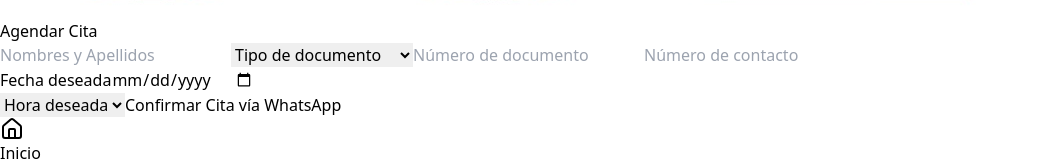
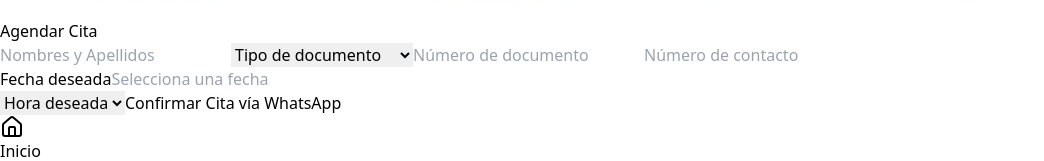
Before and after one commit to FDOACE/optica-sol-app, a React (Vite) app: page /citas in a window 1280 px wide. Shown: the part 571-732 px from the top of the page, without its empty margins (0-1044 px from the left). Built offline with nearby package versions, Linux system fonts and the light colour scheme.

Commit message:
Bloqueo de fines de semana en el formulario de citas

```diff
--- a/package.json
+++ b/package.json
@@ -7,8 +7,10 @@
     "preview": "vite preview"
   },
   "dependencies": {
+    "date-fns": "^4.1.0",
     "lucide-react": "^0.507.0",
     "react": "^18.2.0",
+    "react-datepicker": "^8.3.0",
     "react-dom": "^18.2.0",
     "react-router-dom": "^7.5.3",
     "swiper": "^11.2.6"
--- a/src/pages/Citas.jsx
+++ b/src/pages/Citas.jsx
@@ -1,42 +1,40 @@
 import { useState } from 'react'
 import logo from '../assets/logo-optica.jpg'
+import DatePicker from 'react-datepicker'
+import 'react-datepicker/dist/react-datepicker.css'
+import { registerLocale } from 'react-datepicker'
+import es from 'date-fns/locale/es'
+
+registerLocale('es', es)
 
 export default function Citas() {
   const [nombre, setNombre] = useState('')
   const [tipoDoc, setTipoDoc] = useState('')
   const [numDoc, setNumDoc] = useState('')
-  const [fecha, setFecha] = useState('')
+  const [fecha, setFecha] = useState(null)
   const [hora, setHora] = useState('')
   const [telefono, setTelefono] = useState('')
-
-  const esDiaHabil = (fechaStr) => {
-    const fechaObj = new Date(fechaStr)
-    const dia = fechaObj.getDay()
-    return dia >= 1 && dia <= 5 // Lunes a Viernes (0 = Domingo, 6 = Sábado)
-  }
 
   const handleSubmit = (e) => {
     e.preventDefault()
 
-    if (!esDiaHabil(fecha)) {
-      alert('Por favor selecciona una fecha entre lunes y viernes.')
-      return
-    }
+    const fechaStr = fecha ? fecha.toLocaleDateString('es-CO') : ''
 
     const mensaje = `Hola, soy *${nombre}*. Deseo agendar una cita en Óptica Sol.%0A
 - Tipo de documento: ${tipoDoc}%0A
 - Número: ${numDoc}%0A
-- Fecha deseada: ${fecha}%0A
+- Fecha deseada: ${fechaStr}%0A
 - Hora deseada: ${hora}%0A
 - Teléfono de contacto: ${telefono}`
 
     const whatsappURL = `https://wa.me/573002194455?text=${mensaje}`
+
     window.open(whatsappURL, '_blank')
 
     setNombre('')
     setTipoDoc('')
     setNumDoc('')
-    setFecha('')
+    setFecha(null)
     setHora('')
     setTelefono('')
   }
@@ -91,14 +89,15 @@ export default function Citas() {
           <label htmlFor="fecha" className="block text-sm font-medium text-gray-700 mb-1">
             Fecha deseada
           </label>
-          <input
-            id="fecha"
-            type="date"
-            value={fecha}
-            onChange={(e) => setFecha(e.target.value)}
+          <DatePicker
+            selected={fecha}
+            onChange={(date) => setFecha(date)}
             className="w-full border border-gray-300 p-2 rounded"
-            min={new Date().toISOString().split("T")[0]}
-            required
+            minDate={new Date()}
+            filterDate={(date) => date.getDay() !== 0 && date.getDay() !== 6}
+            dateFormat="dd/MM/yyyy"
+            placeholderText="Selecciona una fecha"
+            locale="es"
           />
         </div>
 
```
Also changed, not shown: 1 other file (tests, documents, lock files or other folders).
